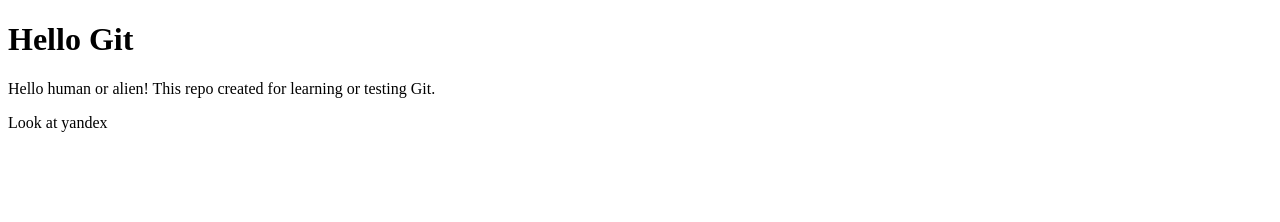
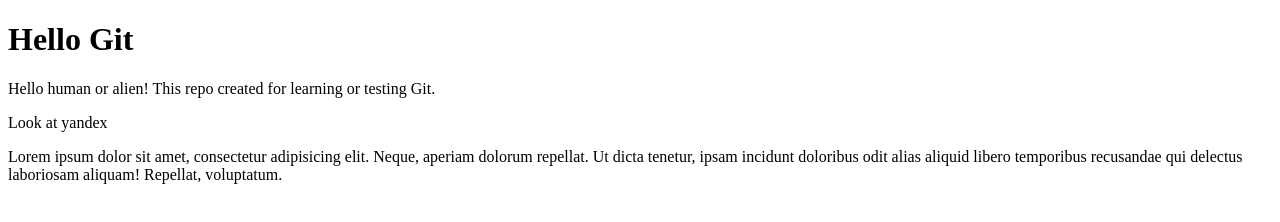
Before and after one commit to traglazor/git-repo, a plain HTML site: page index.html in a window 1280 px wide. Drawn offline with Linux system fonts and the light colour scheme.

Commit message:
index
new line

```diff
--- a/index.html
+++ b/index.html
@@ -10,5 +10,8 @@
       Hello human or alien! This repo created for learning or testing Git.
     </p>
     <a htref="yandex.com">Look at yandex</a>
+    <p>
+      Lorem ipsum dolor sit amet, consectetur adipisicing elit. Neque, aperiam dolorum repellat. Ut dicta tenetur, ipsam incidunt doloribus odit alias aliquid libero temporibus recusandae qui delectus laboriosam aliquam! Repellat, voluptatum.
+    </p>
 </body>
 </html>
```
